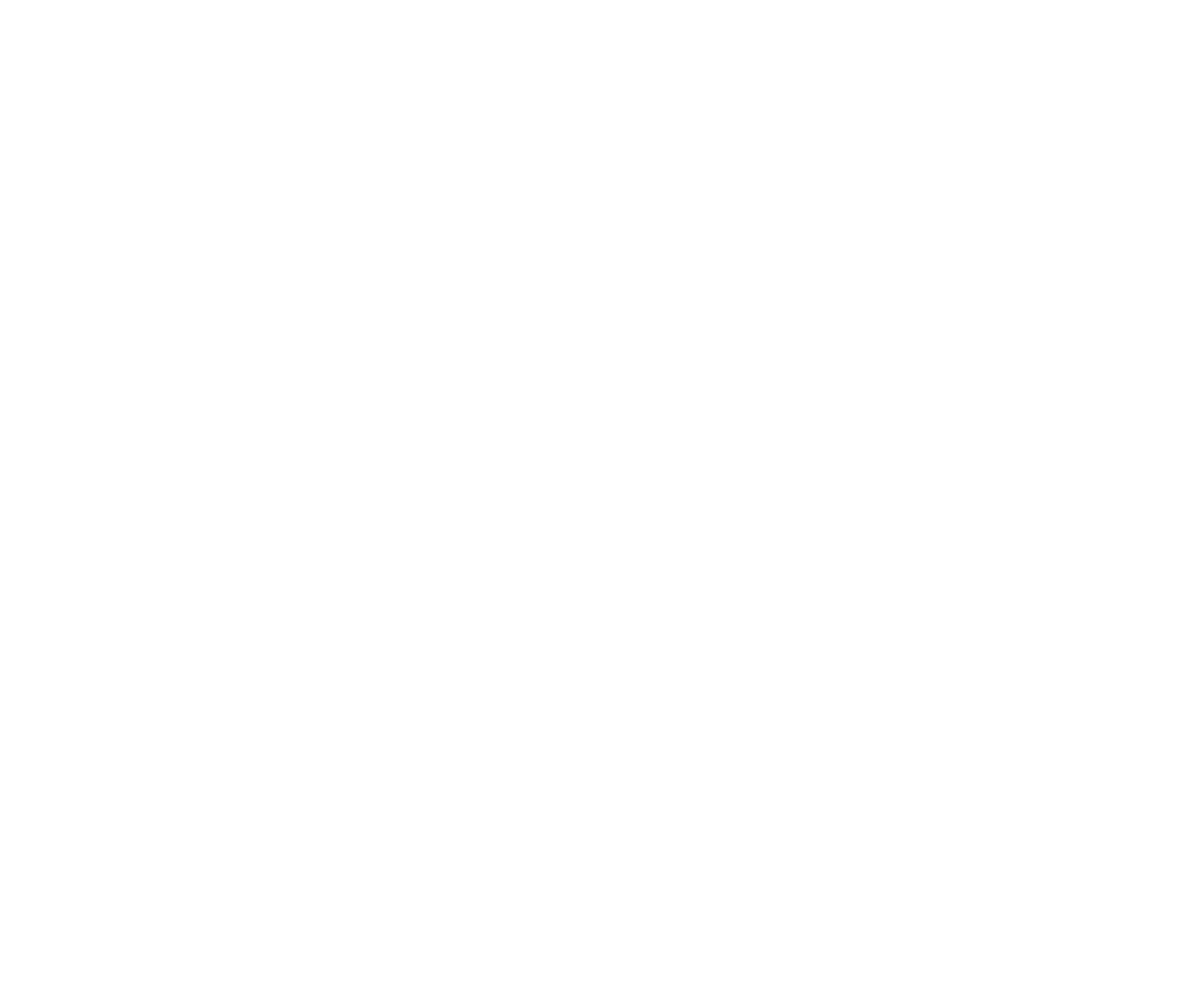
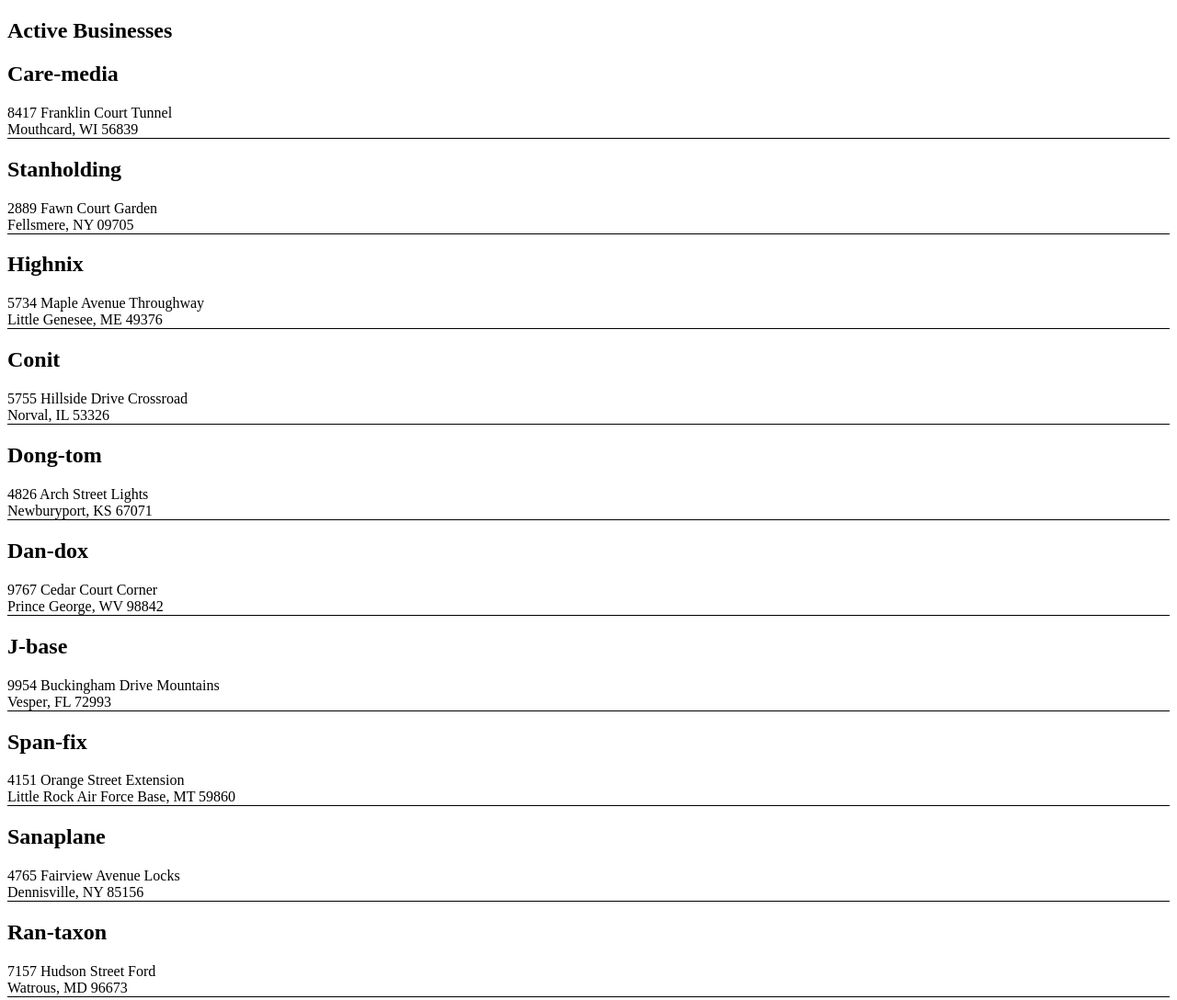
Before and after one commit to CtrlVaultDel/nss-dotard-and-simbleton, a plain HTML site: page index.html in a window 1280 px wide. Shown: the whole page at 92% size. Before the commit the page ends 800 px from the top, so only its background shows below. Drawn offline with Linux system fonts and the light colour scheme.

Commit message:
Added companies.js, companyList.js and companyProvider.js

```diff
--- a/index.html
+++ b/index.html
@@ -7,7 +7,17 @@
     <link rel="stylesheet" href="./styles/main.css">
 </head>
 <body>
+    <header>
 
+    </header>
+    <main>
+        <article class="companies">
+            <!-- Companies will be added here automatically by JS -->
+        </article>
+    </main>
+    <footer>
+
+    </footer>
     <script src="./scripts/main.js" type="module"></script>
 </body>
 </html>
--- /dev/null
+++ b/scripts/companies.js
@@ -0,0 +1,15 @@
+export const companies = (companyObject) => {
+    return `
+        <section class="company">
+            <h2 class="company__name">
+                ${companyObject.companyName}
+            </h2>
+            <div class="company__street">
+                ${companyObject.addressFullStreet}
+            </div>
+            <div class="company__cityStateZip">
+                ${companyObject.addressCity}, ${companyObject.addressStateCode} ${companyObject.addressZipCode}
+            </div>
+        </section>
+    `
+}
--- /dev/null
+++ b/scripts/companyList.js
@@ -0,0 +1,15 @@
+import { useCompanies } from "./companyProvider.js";
+import { companies } from "./companies.js";
+
+const contentTarget = document.querySelector(".companies");
+
+export const companyList = () => {
+    const companyArray = useCompanies();
+    contentTarget.innerHTML = "<h1>Active Businesses</h1>";
+
+    companyArray.forEach(
+        (companyObject) => {
+            contentTarget.innerHTML += companies(companyObject);
+        }
+    );
+}
--- a/scripts/BusinessProvider.js
+++ b/scripts/companyProvider.js
@@ -1,4 +1,4 @@
-const businesses = [
+const companies = [
     {
       purchasingAgent: { nameLast: "Kirlin", nameFirst: "Kristy" },
       phoneWork: "089.129.2290 x9400",
@@ -110,3 +110,7 @@ const businesses = [
       addressCity: "Watrous"
     }
   ];
+
+export const useCompanies = () =>{
+    return companies.slice();
+}
--- a/scripts/main.js
+++ b/scripts/main.js
@@ -0,0 +1,3 @@
+import { companyList } from "./companyList.js";
+
+companyList();
--- a/styles/main.css
+++ b/styles/main.css
@@ -0,0 +1,3 @@
+.company__cityStateZip{
+    border-bottom: solid black 1px;
+}
```
Also changed, not shown: scripts/Business.js (deleted), scripts/BusinessList.js (deleted).
